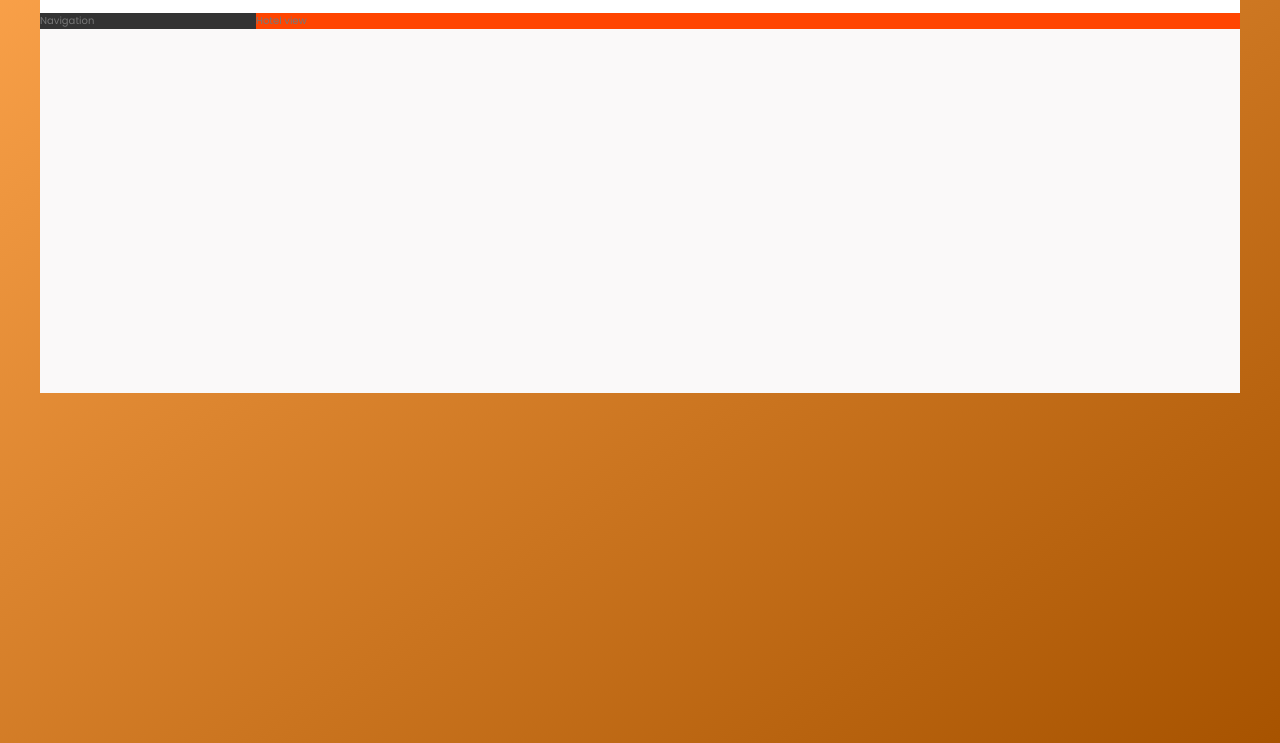
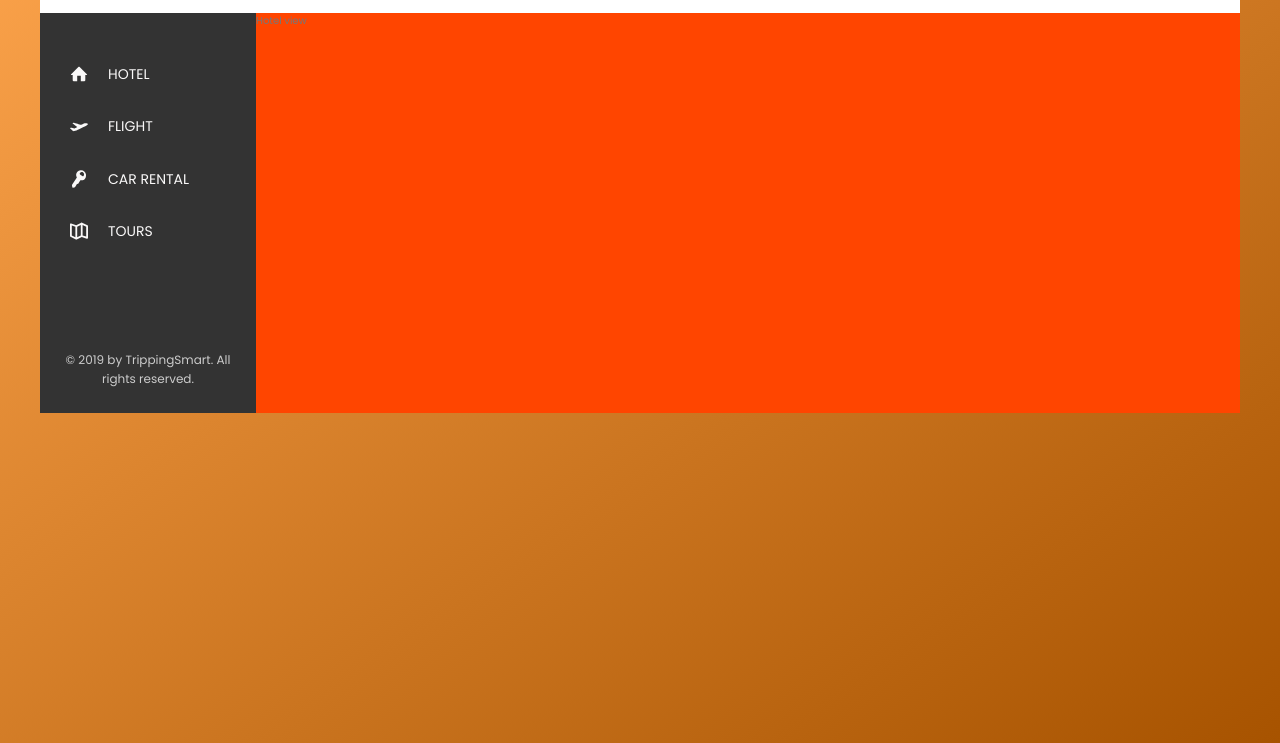
Before and after one commit to MarcioBBS/TrippingSmart, a website: page index.html in a window 1280 px wide. Shown: the part 137-880 px from the top of the page. Drawn offline with Linux system fonts and the light colour scheme.

Commit message:
added side navigation

```diff
--- a/index.html
+++ b/index.html
@@ -47,7 +47,43 @@
             </header>
             <div class="content">
                 <nav class="sidebar">
-                    Navigation
+                    <ul class="side-nav">
+                        <li class="side-nav__item">
+                            <a href="#" class="side-nav__link">
+                                <svg class="side-nav__icon">
+                                    <use xlink:href="img/sprite.svg#icon-home"></use>
+                                </svg>
+                                <span>Hotel</span>
+                            </a>
+                        </li>
+                        <li class="side-nav__item">
+                            <a href="#" class="side-nav__link">
+                                <svg class="side-nav__icon">
+                                    <use xlink:href="img/sprite.svg#icon-aircraft-take-off"></use>
+                                </svg>
+                                <span>Flight</span>
+                            </a>
+                        </li>
+                        <li class="side-nav__item">
+                            <a href="#" class="side-nav__link">
+                                <svg class="side-nav__icon">
+                                    <use xlink:href="img/sprite.svg#icon-key"></use>
+                                </svg>
+                                <span>Car rental</span>
+                            </a>
+                        </li>
+                        <li class="side-nav__item">
+                            <a href="#" class="side-nav__link">
+                                <svg class="side-nav__icon">
+                                    <use xlink:href="img/sprite.svg#icon-map"></use>
+                                </svg>
+                                <span>Tours</span>
+                            </a>
+                        </li>
+                    </ul>
+                    <div class="legal">
+                        &copy; 2019 by TrippingSmart. All rights reserved.
+                    </div>
                 </nav>
                 <main class="hotel-view">
                     Hotel view
--- a/sass/_components.scss
+++ b/sass/_components.scss
@@ -7,7 +7,6 @@
 
 ///////////////////////////////////
 // SEARCH
-
 .search {
     // Applying flex-grow/shrink/basis to the item
     flex: 0 0 40%;
@@ -67,7 +66,6 @@
 
 ///////////////////////////////////
 // NAVIGATION
-
 .user-nav {
     align-self: stretch;
 
@@ -127,3 +125,57 @@
         }
     }
 }
+
+///////////////////////////////////
+// SIDE NAVIGATION
+.side-nav {
+    font-size: 1.4rem;
+    list-style: none;
+    margin-top: 3.5rem;
+
+    &__item {
+
+        &::before {
+            content: "";
+
+            @include absolute-plain(absolute);
+
+            height: 100%;
+            width: 1rem;
+            background-color: var(--color-primary);
+
+        }
+
+    }
+
+    &__link {
+
+        &:link,
+        &:visited {
+            color: var(--color-grey-light-1);
+            text-decoration: none;
+            text-transform: uppercase;
+            display: block;
+            padding: 1.5rem 3rem;
+            display: flex;
+            align-items: center;
+        }
+    }
+
+    &__icon {
+        width: 1.8rem;
+        height: 1.8rem;
+        margin-right: 2rem;
+        //currentColor is the color of the current element or it's parent element color
+        fill: currentColor;
+    }
+}
+
+///////////////////////////////////
+// LEGAL TEXT
+.legal {
+    font-size: 1.2rem;
+    color: var(--color-grey-light-4);
+    text-align: center;
+    padding: 2.5rem;
+}
```
Also changed, not shown: css/style.css.
